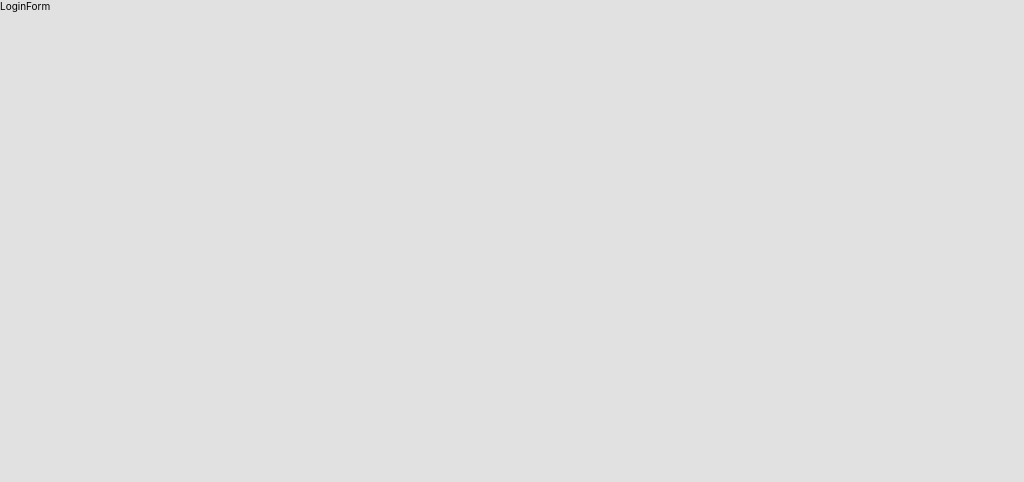
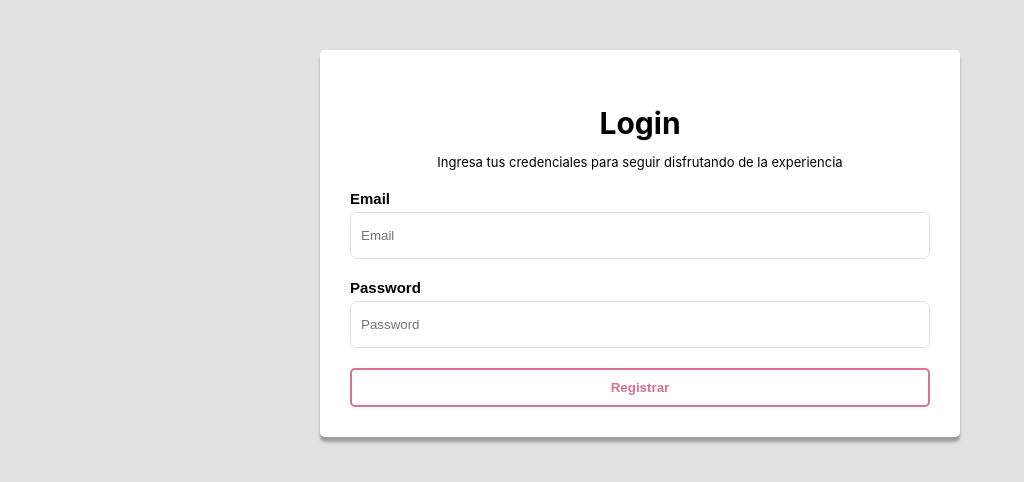
Before and after one commit to ignacioDorigo/react-router, a React (Create React App) app: page /login in a window 1280 px wide. Shown: the top 482 px of the page, without its empty margins (0-1024 px from the left). Built offline with nearby package versions, Linux system fonts and the light colour scheme.

Commit message:
Register y Login Forms

```diff
--- a/src/App.js
+++ b/src/App.js
@@ -1,8 +1,42 @@
-import React from "react";
+import React, { useState } from "react";
 import AppRouter from "./routes/AppRouter";
 
 const App = () => {
-  return <AppRouter></AppRouter>;
+  // Es para imitar a una API
+  const [usuarios, setUsuarios] = useState([]);
+
+  const registrarUsuario = (usuario) => {
+    console.log(usuarios);
+    const yaEsta = usuarios.find(
+      (usuarioEnLista) => usuarioEnLista.email === usuario.email
+    );
+    if (yaEsta) {
+      const mensaje = "El usuario ya esta2 registrado";
+      console.log(mensaje);
+      throw new Error(mensaje);
+    } else {
+      console.log("El usuario no esta en registrado");
+      setUsuarios([...usuarios, usuario]);
+    }
+  };
+
+  const loginUsuario = (usuario) => {
+    const yaEsta = usuarios.filter(
+      (usuarioEnLista) => usuarioEnLista.email === usuario.email
+    );
+    console.log(yaEsta);
+    if (yaEsta.length > 0) {
+      const usuarioLista = yaEsta[0];
+      if (usuarioLista.password === usuario.password) {
+        return "Login exitoso";
+      } else {
+        throw new Error("Credenciales incorrectas");
+      }
+    } else {
+      throw new Error("Usuario no registrado");
+    }
+  };
+  return <AppRouter registrarUsuario={registrarUsuario} loginUsuario={loginUsuario}></AppRouter>;
 };
 
 export default App;
--- a/src/components/LoginForm/LoginForm.css
+++ b/src/components/LoginForm/LoginForm.css
@@ -0,0 +1,74 @@
+body{
+background-color: rgb(225, 225, 225);
+}
+.form {
+    width: 50%;
+    background-color: #FFFFFF;
+    padding: 3rem;
+    border-radius: 5px;
+    box-shadow: 0px 5px 3px rgba(0, 0, 0, .3);
+    display: flex;
+    flex-direction: column;
+    margin: 0 auto;
+    margin-top: 5rem;
+}
+
+@media (width<768px) {
+    .form{
+        width: 90%;
+    }
+}
+
+.form__titulo {
+    text-align: center;
+    margin-bottom: 0;
+    font-size: 3rem;
+}
+
+.form__subtitulo {
+    text-align: center;
+    margin-bottom: 2rem;
+    font-size: 1.3rem;
+}
+
+.form__campos {
+    display: flex;
+    flex-direction: column;
+    gap: 2rem;
+}
+
+.form__campo {
+    display: flex;
+    flex-direction: column;
+    gap: 0.5rem;
+}
+
+.form__label {
+    font-weight: bold;
+    font-family: Arial, Helvetica, sans-serif;
+    font-size: 1.5rem;
+    margin-bottom: 0rem;
+}
+
+.form__input {
+    padding: 1.5rem 1rem;
+    border: none;
+    border: 1px solid #E1E1E1;
+    border-radius: 7px;
+}
+
+.form__input:focus {
+    outline-color: palevioletred;
+}
+
+.form__titulo {
+    text-align: center;
+}
+
+.form__button {
+    margin-top: 2rem;
+}
+
+.form__errores {
+    color: #fe0b0b;
+}
--- a/src/components/LoginForm/LoginForm.js
+++ b/src/components/LoginForm/LoginForm.js
@@ -1,6 +1,103 @@
 import React from "react";
+import Button from "../Button/Button";
+import { useFormik } from "formik";
+import * as Yup from "yup";
+import { useNavigate } from "react-router";
+import Swal from "sweetalert2";
 import "./LoginForm.css";
 
-export default function LoginForm() {
-  return <div>LoginForm</div>;
+const initialValues = {
+  email: "",
+  password: "",
+};
+
+const validationSchema = Yup.object({
+  email: Yup.string()
+    .email("Debe tener formato email")
+    .required("El email es obligatorio"),
+  password: Yup.string()
+    .matches(/[A-Z]/, "Al menos una mayúscula")
+    .matches(/[a-z]/, "Al menos una minúscula")
+    .matches(/\d/, "Al menos un número")
+    .required("El password es obligatorio"),
+});
+
+export default function Login({ loginUsuario }) {
+  const navigate = useNavigate();
+
+  const formik = useFormik({
+    initialValues: initialValues,
+    validationSchema: validationSchema,
+    onSubmit: async (formulario) => {
+      try {
+        loginUsuario(formulario);
+        Swal.fire({
+          title: "Exito",
+          text: "Ingreso exitoso",
+          icon: "success",
+          draggable: true,
+        }).then(() => {
+          navigate("/logged");
+        });
+      } catch (error) {
+        console.log(error);
+        Swal.fire({
+          title: "Error",
+          text: `${error.message}`,
+          icon: "error",
+          draggable: true,
+        });
+      }
+    },
+  });
+
+  return (
+    <form className="form" onSubmit={formik.handleSubmit}>
+      <h2 className="form__titulo">Login</h2>
+      <p className="form__subtitulo">
+        Ingresa tus credenciales para seguir disfrutando de la experiencia
+      </p>
+      <div className="form__campos">
+        <div className="form__campo">
+          <label className="form__label" htmlFor="email">
+            Email
+          </label>
+          <input
+            className="form__input"
+            id="email"
+            value={formik.values.email}
+            onChange={formik.handleChange}
+            placeholder="Email"
+            onBlur={formik.handleBlur}
+            name="email"
+            type="email"
+          ></input>
+          {formik.errors.email && formik.touched.email && (
+            <div className="form__errores">{formik.errors.email}</div>
+          )}
+        </div>
+        <div className="form__campo">
+          <label className="form__label" htmlFor="password">
+            Password
+          </label>
+          <input
+            className="form__input"
+            id="password"
+            value={formik.values.password}
+            onChange={formik.handleChange}
+            placeholder="Password"
+            onBlur={formik.handleBlur}
+            type="password"
+            autoComplete="new-password"
+          ></input>
+          {formik.errors.password && formik.touched.password && (
+            <div className="form__errores">{formik.errors.password}</div>
+          )}
+        </div>
+      </div>
+      <Button type="submit" className="form__button">
+        Registrar
+      </Button>
+    </form>
+  );
 }
--- a/src/components/RegisterForm/RegisterForm.js
+++ b/src/components/RegisterForm/RegisterForm.js
@@ -3,6 +3,8 @@ import "./RegisterForm.css";
 import Button from "../Button/Button";
 import { useFormik } from "formik";
 import * as Yup from "yup";
+import { useNavigate } from "react-router";
+import Swal from "sweetalert2";
 
 const initialValues = {
   nombre: "",
@@ -33,15 +35,31 @@ const validationSchema = Yup.object({
     .required("El password es obligatorio"),
 });
 
-export default function RegisterForm() {
+export default function RegisterForm({ registrarUsuario }) {
+  const navigate = useNavigate();
+
   const formik = useFormik({
     initialValues: initialValues,
     validationSchema: validationSchema,
     onSubmit: async (formulario) => {
       try {
-        console.log(formulario);
+        registrarUsuario(formulario);
+        Swal.fire({
+          title: "Exito",
+          text: "Registro exitoso",
+          icon: "success",
+          draggable: true,
+        }).then(()=>{
+            navigate("/login")
+        });
       } catch (error) {
         console.log(error);
+        Swal.fire({
+          title: "Error",
+          text: `${error.message}`,
+          icon: "error",
+          draggable: true,
+        });
       }
     },
   });
@@ -118,6 +136,7 @@ export default function RegisterForm() {
             placeholder="Password"
             onBlur={formik.handleBlur}
             type="password"
+            autoComplete="new-password"
           ></input>
           {formik.errors.password && formik.touched.password && (
             <div className="form__errores">{formik.errors.password}</div>
--- a/src/pages/LoginScreen.js
+++ b/src/pages/LoginScreen.js
@@ -1,6 +1,6 @@
 import React from "react";
 import LoginForm from "../components/LoginForm/LoginForm";
 
-export default function LoginScreen() {
-  return <LoginForm></LoginForm>;
+export default function LoginScreen({ loginUsuario }) {
+  return <LoginForm loginUsuario={loginUsuario}></LoginForm>;
 }
--- a/src/pages/RegisterScreen.js
+++ b/src/pages/RegisterScreen.js
@@ -1,6 +1,6 @@
 import React from "react";
 import RegisterForm from "../components/RegisterForm/RegisterForm";
 
-export default function RegisterScreen() {
-  return <RegisterForm></RegisterForm>;
+export default function RegisterScreen({ registrarUsuario }) {
+  return <RegisterForm registrarUsuario={registrarUsuario}></RegisterForm>;
 }
--- a/src/routes/AppRouter.js
+++ b/src/routes/AppRouter.js
@@ -5,12 +5,20 @@ import HomeScreen from "../pages/HomeScreen";
 import RegisterScreen from "../pages/RegisterScreen";
 import LoggedScreen from "../pages/LoggedScreen";
 
-export default function AppRouter() {
+export default function AppRouter({ registrarUsuario, loginUsuario }) {
   return (
-    <Routes>
+    <Routes registrarUsuario={registrarUsuario}>
       <Route path="/" element={<HomeScreen></HomeScreen>} />
-      <Route path="/login" element={<LoginScreen></LoginScreen>} />
-      <Route path="/register" element={<RegisterScreen></RegisterScreen>} />
+      <Route
+        path="/login"
+        element={<LoginScreen loginUsuario={loginUsuario}></LoginScreen>}
+      />
+      <Route
+        path="/register"
+        element={
+          <RegisterScreen registrarUsuario={registrarUsuario}></RegisterScreen>
+        }
+      />
       <Route path="logged" element={<LoggedScreen></LoggedScreen>} />
     </Routes>
   );
```
